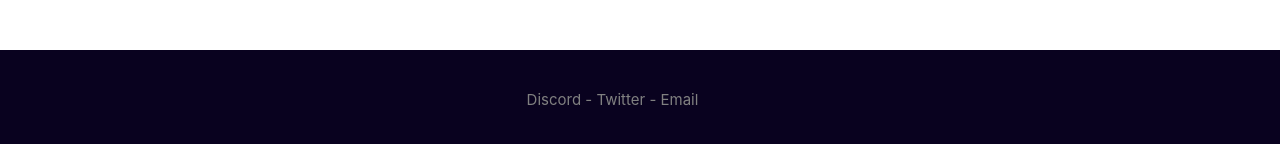
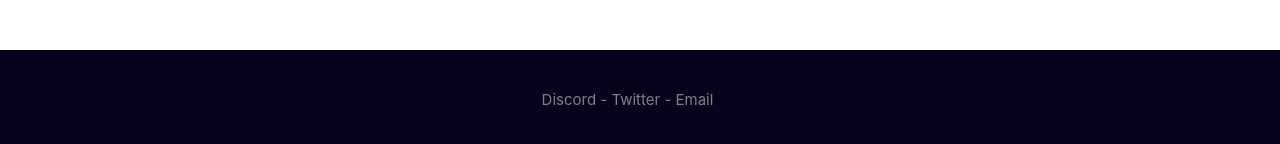
Before and after one commit to Scorespace/scorespace.github.io, a React (Create React App) app: page / in a window 1280 px wide. Shown: the part 2509-2653 px from the top of the page. Built offline with nearby package versions, Linux system fonts and the light colour scheme.

Commit message:
Try again to update margin

```diff
--- a/src/components/Footer.jsx
+++ b/src/components/Footer.jsx
@@ -5,7 +5,8 @@ import Discord from '../assets/discord_logo.png';
 var footerStyle = {
     color: "gray",
     fontSize: "15px",
-    textDecoration: "none"
+    textDecoration: "none",
+    margin: "0"
 }
 
 function Footer(){
```
